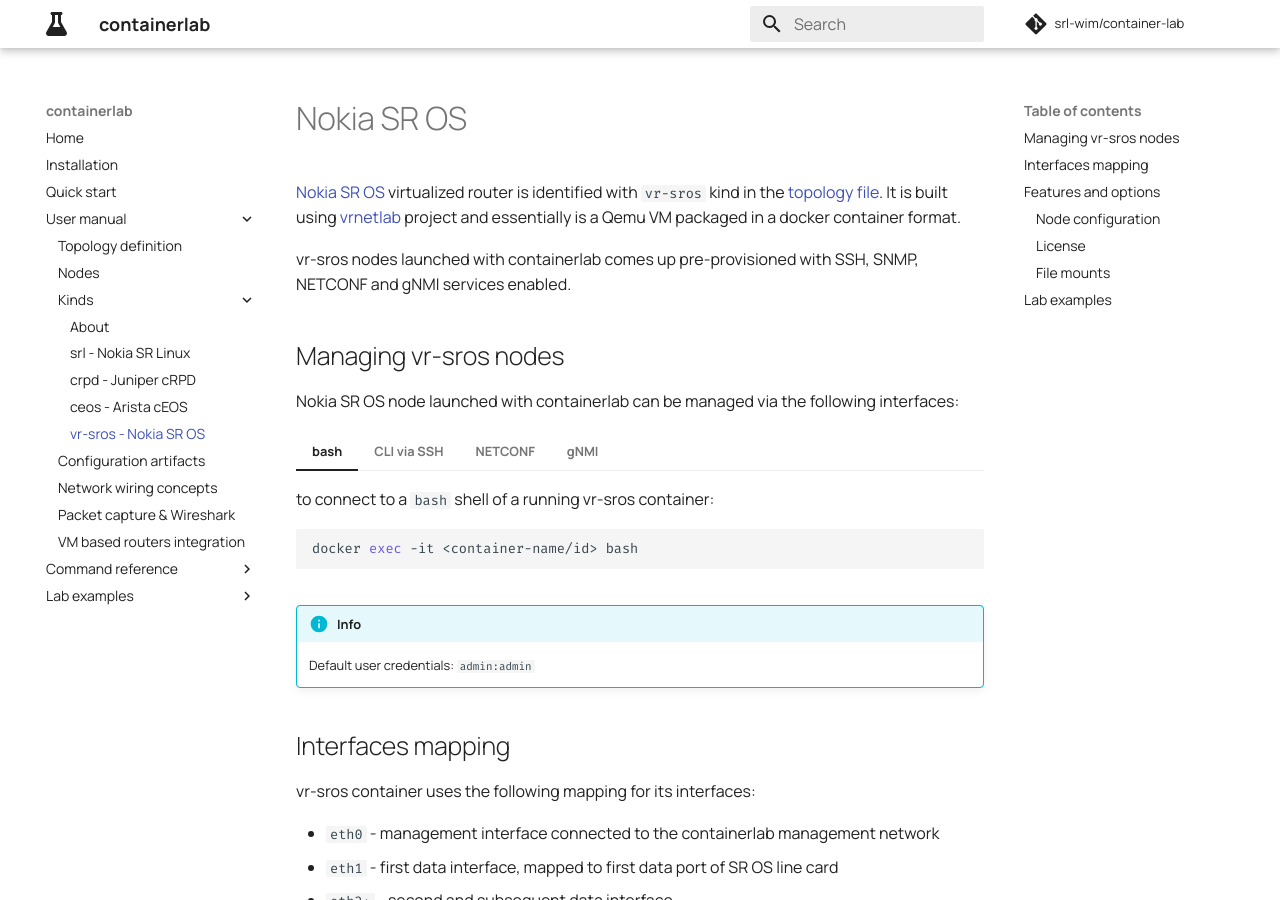
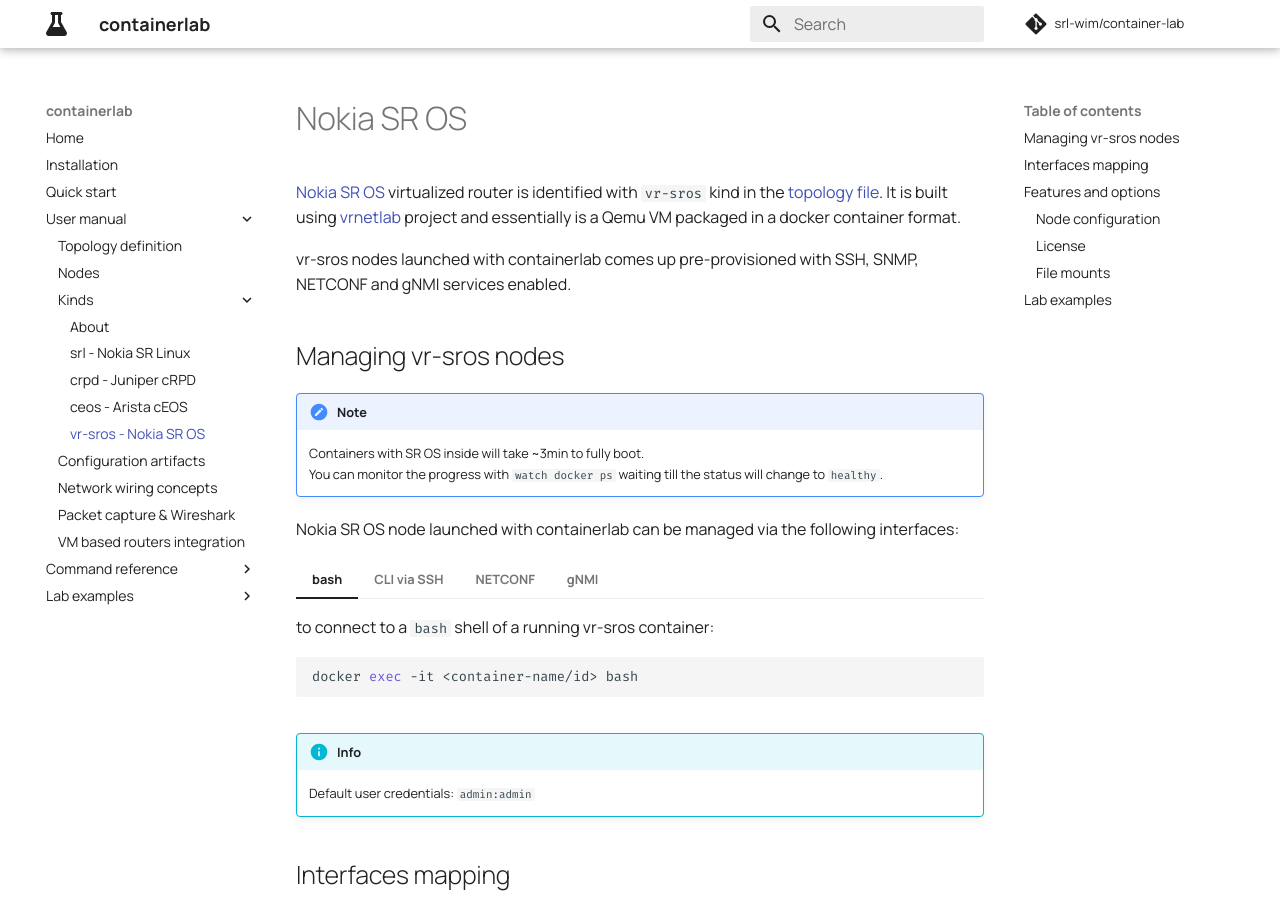
Before and after one commit to srl-labs/containerlab, an MkDocs documentation site: the page built from docs/manual/kinds/vr-sros.md, in a window 1280 px wide and 900 px high. Built offline with MkDocs 1.6.1 and Material for MkDocs 9.7.7, drawn with Linux system fonts in a browser that asks for light colours; comment, search, counter and statistics services are not loaded.

Commit message:
added note about boot time

```diff
--- a/docs/manual/kinds/vr-sros.md
+++ b/docs/manual/kinds/vr-sros.md
@@ -5,6 +5,11 @@
 vr-sros nodes launched with containerlab comes up pre-provisioned with SSH, SNMP, NETCONF and gNMI services enabled.
 
 ## Managing vr-sros nodes
+
+!!!note
+    Containers with SR OS inside will take ~3min to fully boot.
+    You can monitor the progress with `watch docker ps` waiting till the status will change to `healthy`.
+
 Nokia SR OS node launched with containerlab can be managed via the following interfaces:
 
 === "bash"
```
